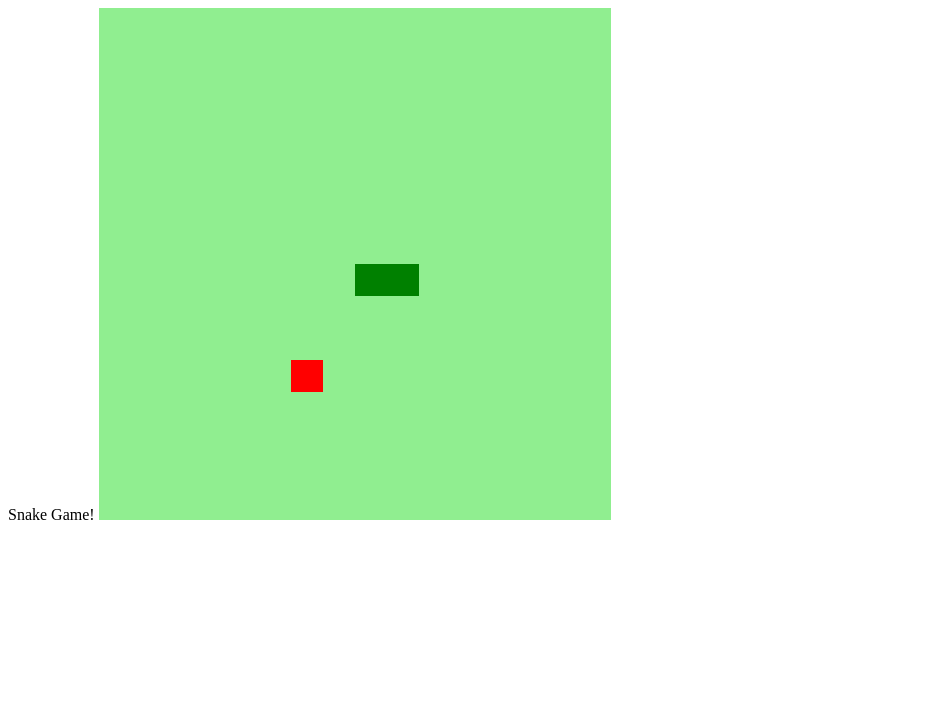
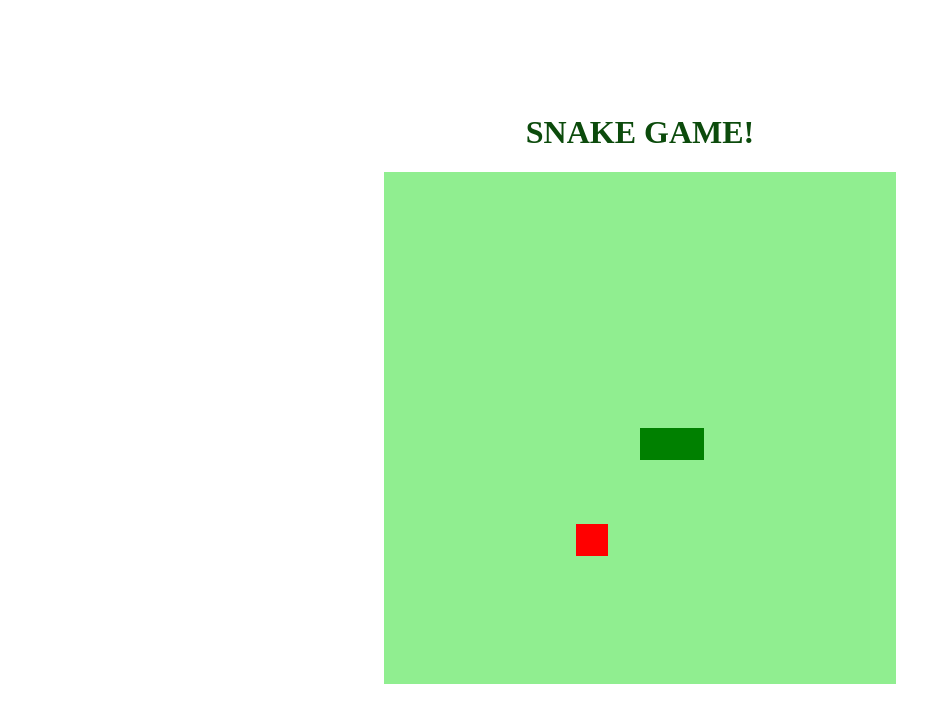
Before and after one commit to Diego-rosas/Jogo-da-cobrinha-com-JavaScript, a plain HTML site: page index.html in a window 1280 px wide. Shown: the whole page, without its empty margins (0-950 px from the left). Drawn offline with Linux system fonts and the light colour scheme.

Commit message:
Parte 06: adicionar estilização ao body

```diff
--- a/index.html
+++ b/index.html
@@ -10,7 +10,7 @@
     <title>Document</title>
 </head>
 <body>
-    <h>Snake Game!</h>
+    <h1>SNAKE GAME!</h1>
     <canvas id="snake" width="512" height="512"></canvas>
 </body>
 </html>
--- a/style.css
+++ b/style.css
@@ -0,0 +1,9 @@
+body{
+     height: 95vh;
+     width: 95;
+     display: flex;
+     justify-content: center;
+     align-items: center;
+     flex-direction: column;
+     color: rgb(12, 75, 12);
+}
```
